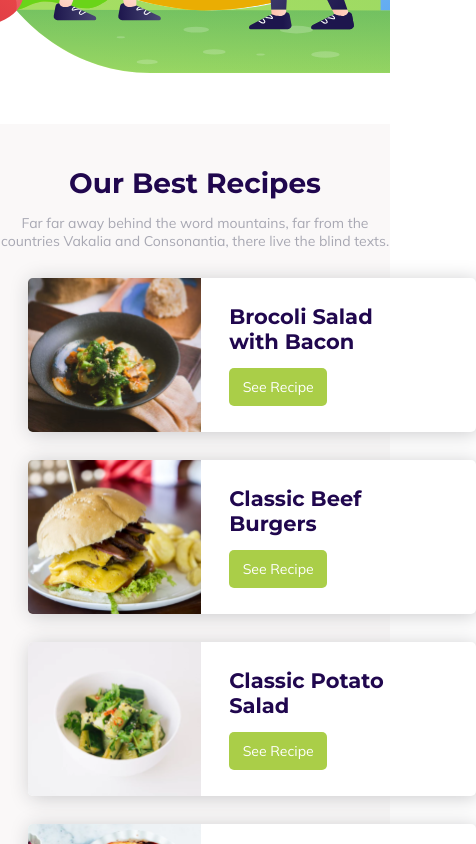
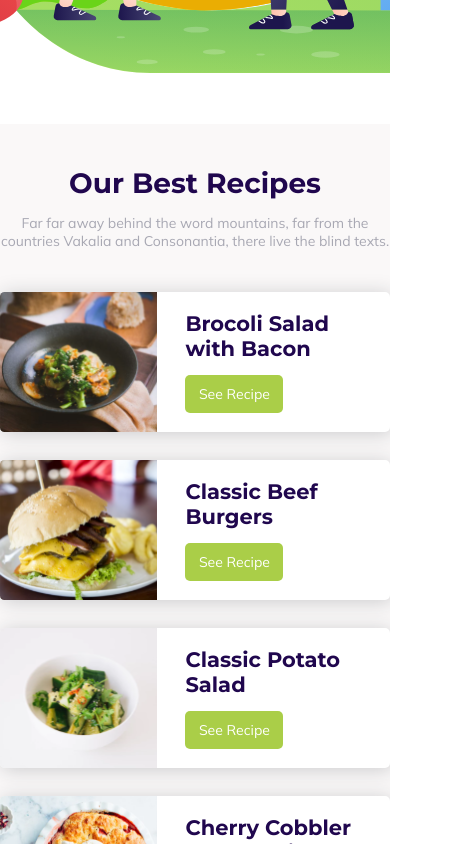
Before and after one commit to MozanielPSC/healthyfood, a Next.js app: page / in a window 390 px wide. Shown: the part 720-1564 px from the top of the page, 476 px wide, since content can reach past the window. Built offline with nearby package versions, Linux system fonts and the light colour scheme.

Commit message:
Final deploy

```diff
--- a/src/components/FourthBlock/styles.module.scss
+++ b/src/components/FourthBlock/styles.module.scss
@@ -4,6 +4,9 @@
     display: flex;
     flex-direction: column;
     align-items: center;
+    @media(max-width:768px){
+        height: 100%;
+    }
     h1 {
         margin-top: 2rem;
         color: var(--blue-500);
--- a/src/components/Header/index.tsx
+++ b/src/components/Header/index.tsx
@@ -35,7 +35,8 @@ export function Header() {
                     </div>
                 </IconContext.Provider>
             </div>
-            <div className={style}>
+
+           <div className={style}>
                 <ul>
                     <li>
                         HEALTHY RECIPES
@@ -52,6 +53,7 @@ export function Header() {
                         </Link>
                     </li>
                 </ul>
+
             </div>
         </div>
     )
--- a/src/components/HorizontalCard/styles.module.scss
+++ b/src/components/HorizontalCard/styles.module.scss
@@ -1,24 +1,31 @@
 .card {
     display: flex;
+    align-items: center;
+    justify-content: left;
     background-color: var(--white);
     box-shadow: 2px 2px 20px var(--gray-200);
     border-radius: 5px;
-    margin-right: 3rem;
-    margin-bottom: 2rem;
+    width: 90%;
+    height: fit-content;
+    margin: 1rem auto;
+    img {
+        max-width: fit-content;
+        max-height: fit-content;
+    }
     div {
         display: flex;
         flex-direction: column;
         align-items: left;
         justify-content: left;
-        padding: 1rem 2rem;
-        margin: auto auto;
+        padding: 2rem 2rem;
         width: 100%;
         h2 {
             color: var(--blue-500);
-            max-width: 12rem;
-            font-family: 'Montserrat', sans-serif;
+            max-width: 20rem;
+            font-family: "Montserrat", sans-serif;
+            max-height: 5rem;
         }
-        button{
+        button {
             background-color: var(--green-500);
             border: none;
             outline: none;
@@ -28,10 +35,36 @@
             max-width: 7rem;
             border-radius: 5px;
             transition: filter 0.2s;
-            font-family: 'Mulish', sans-serif;
-            &:hover{
+            font-family: "Mulish", sans-serif;
+            &:hover {
                 filter: brightness(0.8);
             }
         }
     }
 }
+
+@media (max-width: 768px) {
+    .card {
+        display: flex;
+        align-items: center;
+        justify-content: left;
+        background-color: var(--white);
+        box-shadow: 2px 2px 20px var(--gray-200);
+        border-radius: 5px;
+        width: fit-content;
+        height: 10rem;
+        margin: 1rem auto;
+        img {
+            max-width: 12rem;
+            max-height: 10rem;
+        }
+        div {
+            display: flex;
+            flex-direction: column;
+            align-items: left;
+            justify-content: left;
+            padding: 2rem 2rem;
+            width: 100%;
+        }
+    }
+}
--- a/src/components/SecondBlock/styles.module.scss
+++ b/src/components/SecondBlock/styles.module.scss
@@ -1,9 +1,7 @@
 .container {
     background-color: var(--gray-50);
-    height: 100vh;
-    @media (max-width: 768px) {
-        height:unset;
-    }
+    height: 100%;
+    width: 100%;
     div.header {
         display: flex;
         flex-direction: column;
@@ -24,16 +22,32 @@
         font-family: 'Mulish', sans-serif;
     }
     div.gridContainer {
+        margin-top: 2rem;
+        width: 100%;
         display: grid;
-        grid-template-columns: 35rem 35rem;
-        grid-template-rows: 13rem 13rem;
+        align-items: center;
+        justify-content: center;
+        grid-template-columns: 45% 45%;
+        grid-template-rows: 45% 45%;
         background-color: transparent;
-        padding: 2rem 8rem;
         width: 100%;
-        @media (max-width: 768px) {
-            grid-template-columns: 35rem;
-            grid-template-rows: 13rem 13rem 13rem 13rem;
-            padding: 2rem 2rem;
-        }
     }
 }
+
+@media (max-width: 768px) {
+   .container{
+       display: flex;
+       align-items: center;
+       flex-direction: column;
+       height: 100%;
+       max-width: 100%;
+    div.gridContainer{
+        display: flex;
+        flex-direction: column;
+        align-items: center;
+        justify-content: center;
+        background-color: transparent;
+        width: 100%;
+    }
+   }
+}
--- a/src/pages/register.module.scss
+++ b/src/pages/register.module.scss
@@ -1,13 +1,14 @@
 .container {
     height: 100vh;
-    width: 100vw;
     padding-left: 15rem;
     padding-right: 15rem;
     padding-top: 1rem;
     background-color: var(--green-100);
     @media (max-width: 768px) {
-        padding: unset;
-        height: 100%;
+        max-height: fit-content;
+        max-width: fit-content;
+        padding-left: unset;
+        padding-right: unset;
     }
     div.main {
         background-color: var(--white);
@@ -18,18 +19,25 @@
         display: flex;
         align-items: center;
         flex-direction: column;
+        @media (max-width: 768px) {
+            height: 100%;
+            width: 100%;
+            padding: unset;
+            box-shadow: unset;
+            border-radius: unset;
+        }
         h1 {
             color: var(--blue-500);
             text-align: center;
             padding: 2rem;
             max-width: 20rem;
-            font-family: 'Montserrat', sans-serif;
+            font-family: "Montserrat", sans-serif;
         }
         h2 {
             color: var(--green-500);
             text-align: center;
             max-width: 20rem;
-            font-family: 'Montserrat', sans-serif;
+            font-family: "Montserrat", sans-serif;
         }
         form {
             display: flex;
@@ -38,6 +46,17 @@
             flex-wrap: wrap;
             width: 100%;
             justify-content: space-around;
+            height: 100%;
+            width: 100%;
+            padding: 1rem;
+            @media (max-width: 768px) {
+               display: flex;
+               align-items: center;
+               flex-direction: column;
+               justify-content: center;
+               padding: unset;
+            }
+
             input {
                 padding: 0.5rem;
                 margin-bottom: 2rem;
@@ -64,3 +83,122 @@
         }
     }
 }
+@media (max-width: 768px) {
+    .container {
+        height: 100%;
+        width: 100%;
+        padding-left: unset;
+        padding-right: unset;
+        padding-top: unset;
+        background-color: unset;
+        display: flex;
+        align-items: center;
+        justify-content: center;
+        div.main {
+            background-color: var(--white);
+            width: 100vw;
+            height: 100%;
+            border-radius: unset;
+            box-shadow: 2px 2px 20px var(--green-500);
+            display: flex;
+            align-items: center;
+            flex-direction: column;
+            h1 {
+                color: var(--blue-500);
+                text-align: center;
+                padding: 2rem;
+                max-width: 20rem;
+                font-family: "Montserrat", sans-serif;
+            }
+            h2 {
+                color: var(--green-500);
+                text-align: center;
+                max-width: 20rem;
+                font-family: "Montserrat", sans-serif;
+            }
+            form {
+                display: flex;
+                align-items: center;
+                margin-top: 1.5rem;
+                width: 100%;
+                justify-content: center;
+                height: 100%;
+                width: 100%;
+                padding: 1rem;
+                input {
+                    padding: 0.5rem;
+                    margin-bottom: 2rem;
+                    width: 22rem;
+                    max-width: 30rem;
+                    border: 1px solid var(--blue-500);
+                    border-radius: 5px;
+                    outline: none;
+                    color: var(--gray-700);
+                    &.submit {
+                        background-color: var(--green-500);
+                        color: var(--white);
+                        border: none;
+                        outline: none;
+                        border-radius: 5px;
+                        padding: 0.7rem;
+                        transition: filter 0.2s;
+                        cursor: pointer;
+                        &:hover {
+                            filter: brightness(0.8);
+                        }
+                    }
+                }
+            }
+        }
+    }
+}
+.modal {
+    display: flex;
+    align-items: center;
+    flex-direction: column;
+    width: 100%;
+    h1 {
+        color: var(--blue-500);
+        max-width: 25rem;
+        text-align: center;
+        font-family: "Montserrat", sans-serif;
+    }
+    h2 {
+        color: var(--blue-500);
+        font-family: "Montserrat", sans-serif;
+    }
+    a {
+        color: var(--white);
+        background-color: var(--green-500);
+        padding: 1rem;
+        border-radius: 5px;
+        width: 10rem;
+        text-align: center;
+        margin-top: 5rem;
+        font-family: "Mulish", sans-serif;
+    }
+    div {
+        display: flex;
+        align-items: center;
+        justify-content: space-around;
+        ul {
+            display: flex;
+            flex-direction: column;
+            align-items: center;
+            justify-content: center;
+            padding: 2rem;
+            list-style: none;
+            li {
+                font-size: 1.3rem;
+                span {
+                    color: var(--blue-500);
+                    font-family: "Mulish", sans-serif;
+                    span {
+                        color: var(--green-500);
+                        font-family: "Mulish", sans-serif;
+                    }
+                }
+            }
+        }
+    }
+}
```
Also changed, not shown: src/components/FifthBlock/styles.module.scss (+52 -33 lines), src/components/FinalModal/index.tsx (+14 -45 lines), src/pages/register.tsx (+57 -13 lines).
